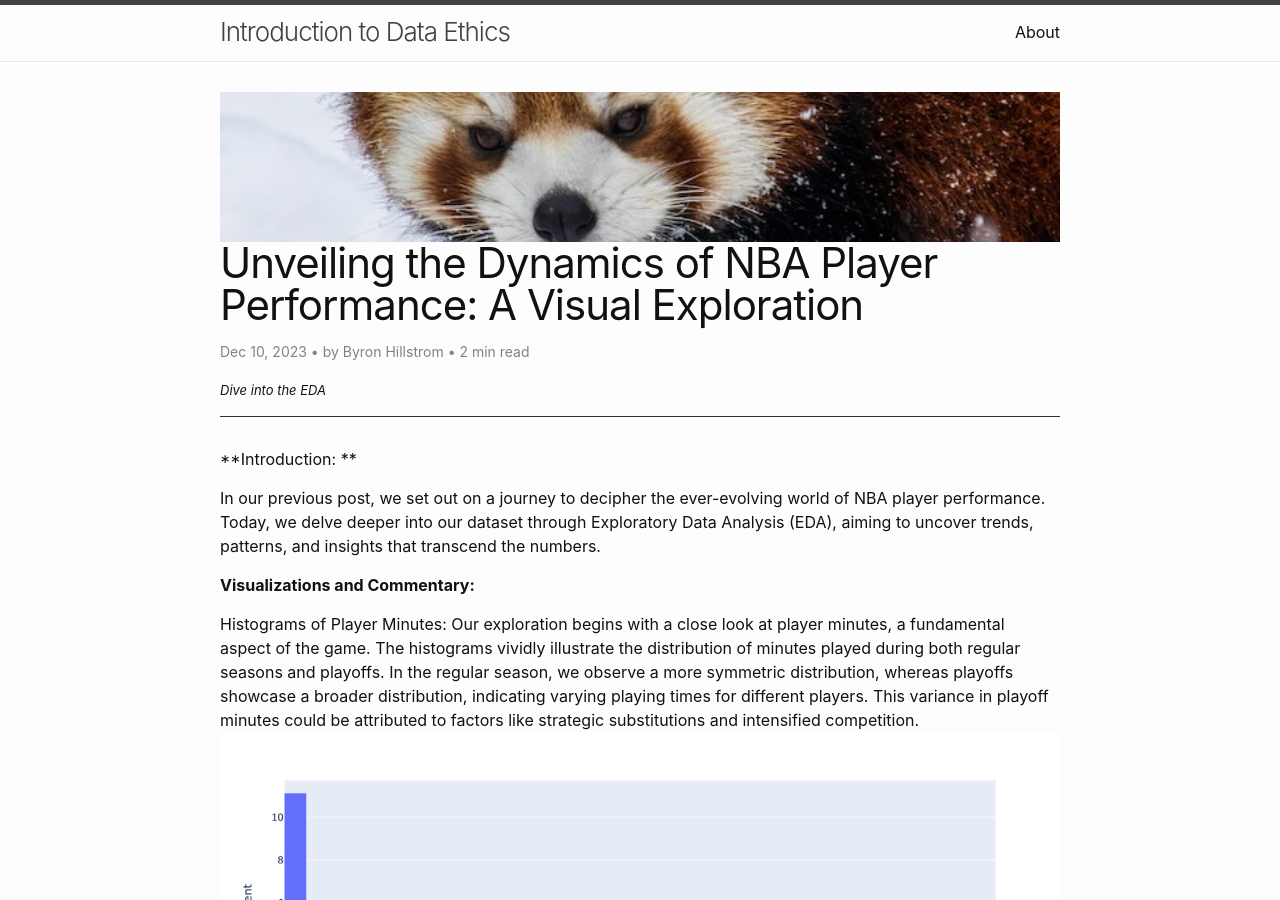
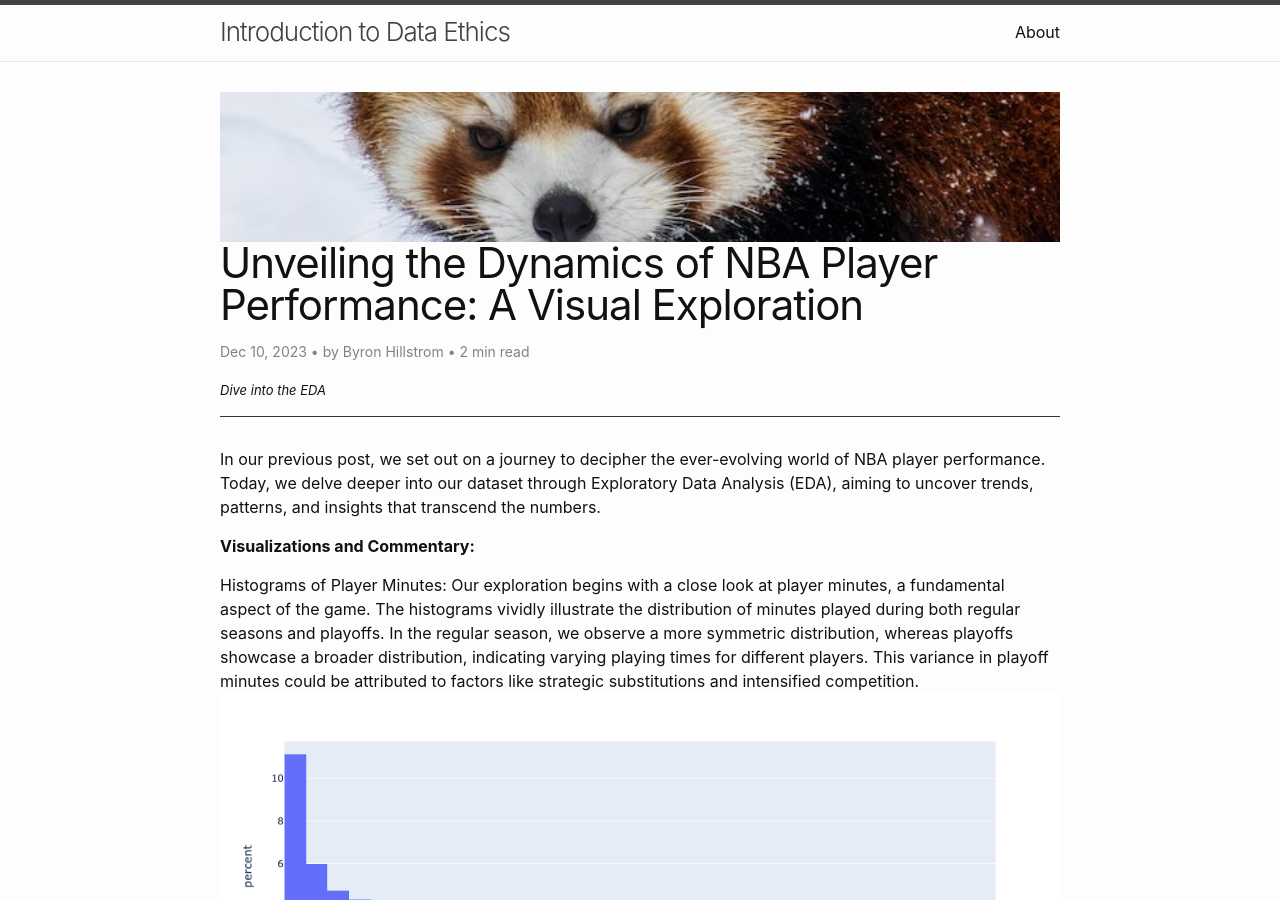
Before and after one commit to byronhillstrom/byronhillstrom.github.io, a Jekyll site: the page built from _posts/2023-12-10-EDA.md, in a window 1280 px wide and 900 px high. Built offline with Jekyll 4.4.1, drawn with Linux system fonts in a browser that asks for light colours; comment, search, counter and statistics services are not loaded; some of the changed text lies outside the part shown.

Commit message:
Update 2023-12-10-EDA.md

```diff
--- a/_posts/2023-12-10-EDA.md
+++ b/_posts/2023-12-10-EDA.md
@@ -6,7 +6,6 @@ description: Dive into the EDA
 image: "/assets/images/image5.jpg"
 ---
 
-**Introduction: **
 
 In our previous post, we set out on a journey to decipher the ever-evolving world of NBA player performance. Today, we delve deeper into our dataset through Exploratory Data Analysis (EDA), aiming to uncover trends, patterns, and insights that transcend the numbers.
 
```
Also changed, not shown: other parts of _posts/2023-12-10-EDA.md (+0 -2 lines).
